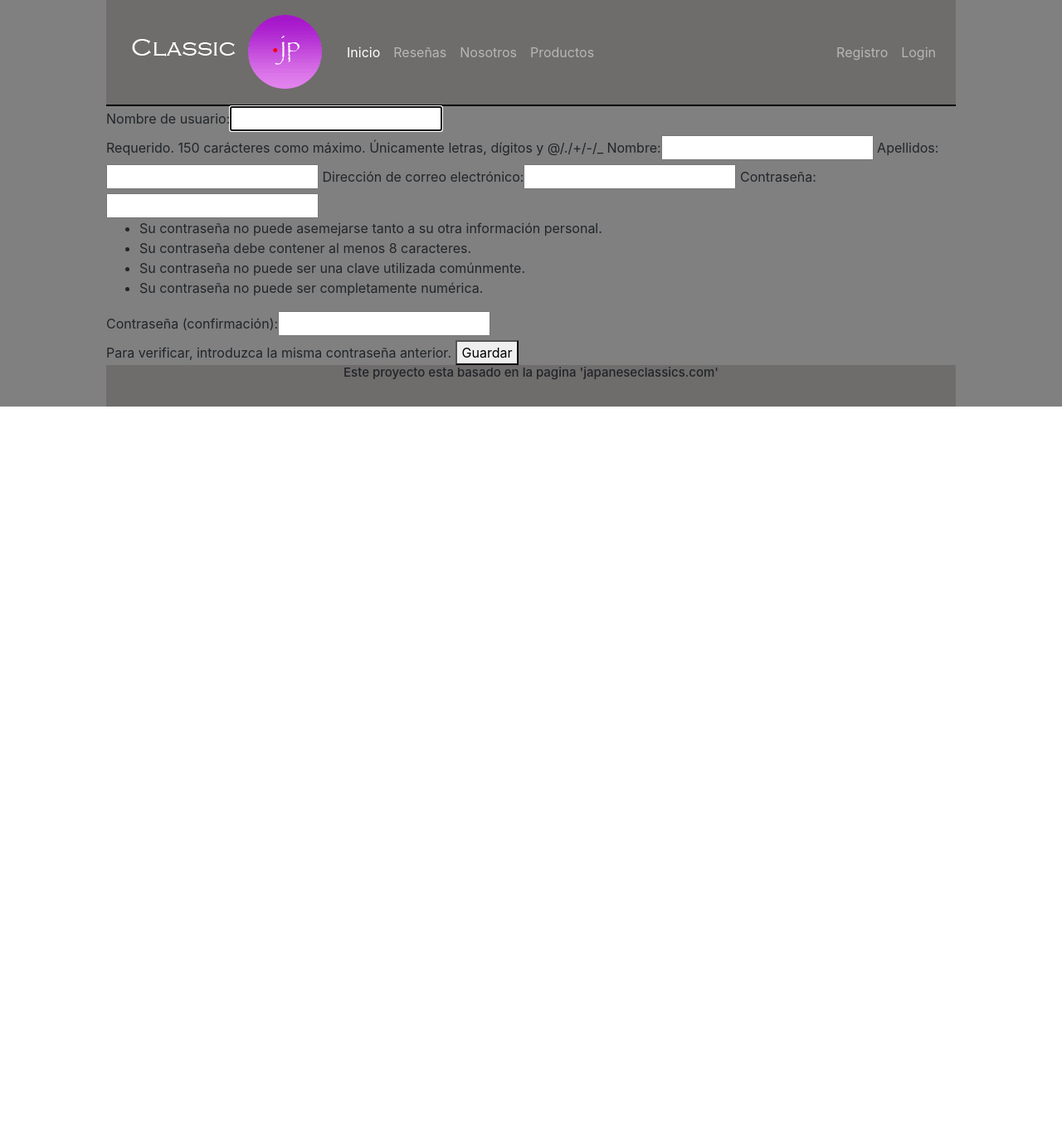
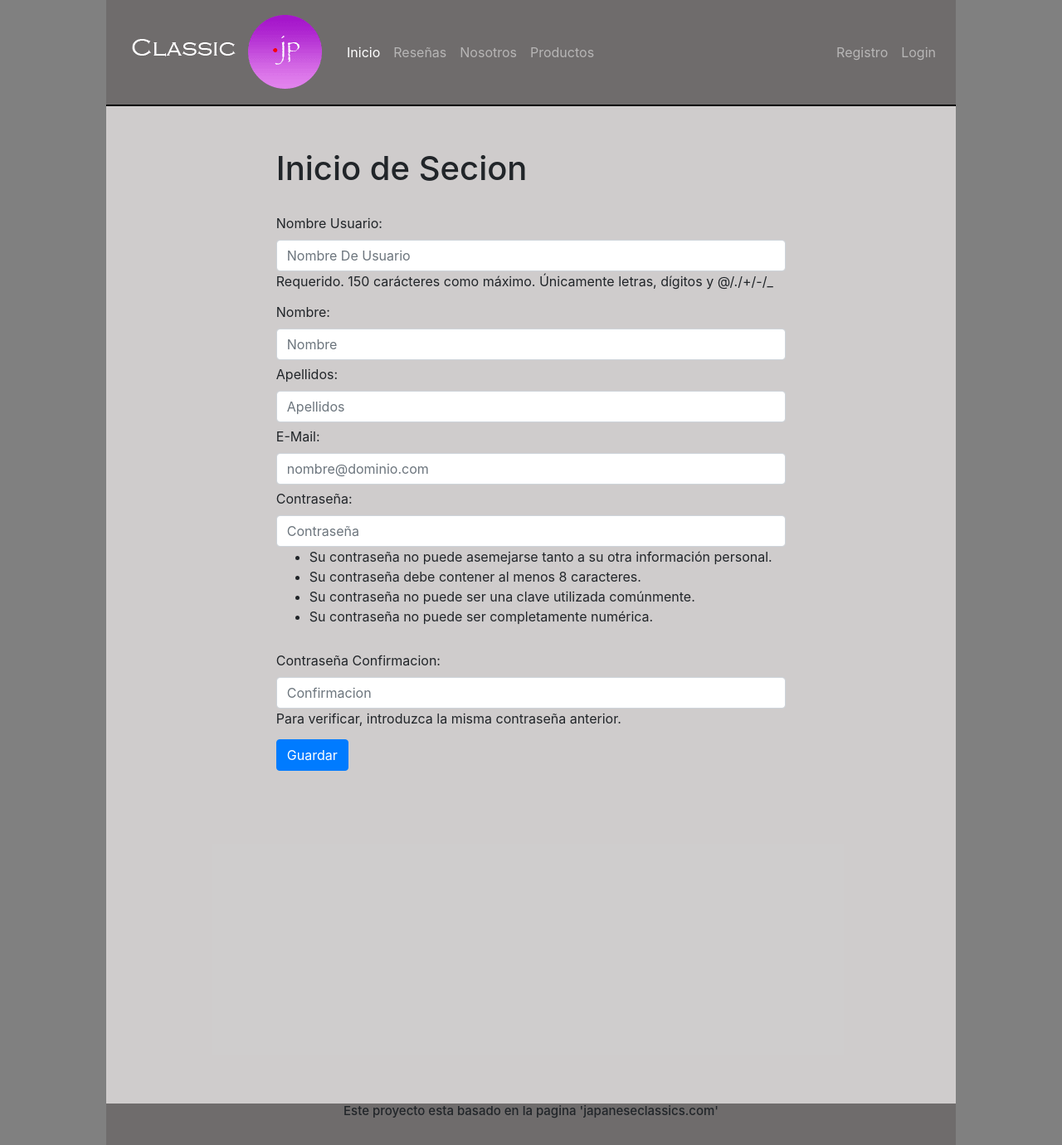
Before and after one commit to pmarinb/entrega2_v2, a Django app: page /usuarios/registro in a window 1280 px wide. Shown: the whole page at 83% size. Before the commit the page ends 490 px from the top, so only its background shows below. Run offline with Django 3.2, Linux system fonts and the light colour scheme; some libraries are stand-ins or nearby versions.

Commit message:
Añadidos css+bootstrap para pagina login y registro +  mensajes de error

```diff
--- a/static/css/style3.css
+++ b/static/css/style3.css
@@ -25,6 +25,7 @@ footer {
   margin-bottom: 30px;
 }
 
+
 @media (min-width: 1000px) {
   #wrap_all {
     padding-left: 10%;
@@ -41,9 +42,6 @@ footer {
   }
   footer {
     height: 50px;
-  }
-  #Relleno{
-    height: 400px;
   }
 }
 
--- a/templates/base/base.html
+++ b/templates/base/base.html
@@ -16,7 +16,7 @@
 </head>
 
 <body>
-    <div id="wrap_all" class="container-fluid">
+    <div id="wrap_all" class="container-fluid fill-height">
         {% block header %}
         <!--Header-->
         <header>
--- a/templates/usuario/registro.html
+++ b/templates/usuario/registro.html
@@ -12,9 +12,74 @@ Registro
 
 <form method="post">
     {% csrf_token %}
-    {{form}}
+    <div id="formulario" class="container-fluid">
+        <h1 id="registroTittle">Inicio de Secion</h1>
 
-    <button type="submit">Guardar</button>
+        {% if form.errors %}
+            {% for field in form %}
+                {% for error in field.errors %}
+                    <div class="alert alert-danger">
+                        {{error}} {{field.label}}
+                    </div>
+                {% endfor %}
+            {% endfor %}
+            {% for error in form.non_field_errors %}
+                <div class="alert alert-danger">
+                    {{error}}
+                </div>
+            {% endfor %}
+        {% endif %}
+
+        <div class="form-row">
+            <div class="col-lg-12">
+                <label id="lblUsuario">Nombre Usuario:</label>
+                <input type="text" class="form-control" name="username" placeholder="Nombre De Usuario">
+                <label for="">{{form.username.help_text}}</label>
+            </div>
+        </div>
+
+        <div class="form-row">
+            <div class="col-lg-12">
+                <label id="lblUsuario">Nombre:</label>
+                <input type="text" class="form-control" name="first_name" placeholder="Nombre">
+
+            </div>
+        </div>
+
+        <div class="form-row">
+            <div class="col-lg-12">
+                <label id="lblUsuario">Apellidos:</label>
+                <input type="text" class="form-control" name="last_name" placeholder="Apellidos">
+
+            </div>
+        </div>
+
+        <div class="form-row">
+            <div class="col-lg-12">
+                <label id="lblUsuario">E-Mail:</label>
+                <input type="email" class="form-control" name="email" placeholder="nombre@dominio.com">
+
+            </div>
+        </div>
+        <div class="form-row">
+            <div class="col-lg-12">
+                <label id="lblPassword">Contraseña:</label>
+                <input type="password" class="form-control" name="password1" placeholder="Contraseña">
+                <label for="">{{form.password1.help_text}}</label>
+            </div>
+        </div>
+        <div class="form-row">
+            <div class="col-lg-12">
+                <label id="lblPassword">Contraseña Confirmacion:</label>
+                <input type="password" class="form-control" name="password2" placeholder="Confirmacion">
+                <label for="">{{form.password2.help_text}}</label>
+            </div>
+        </div>
+        <button type="submit" class="btn btn-primary">Guardar</button>
+        <div class="container-fluid" style="height: 350px;">
+
+        </div>
+    </div>
 </form>
 
 
```
Also changed, not shown: templates/usuario/login.html (+37 -2 lines), db.sqlite3.
